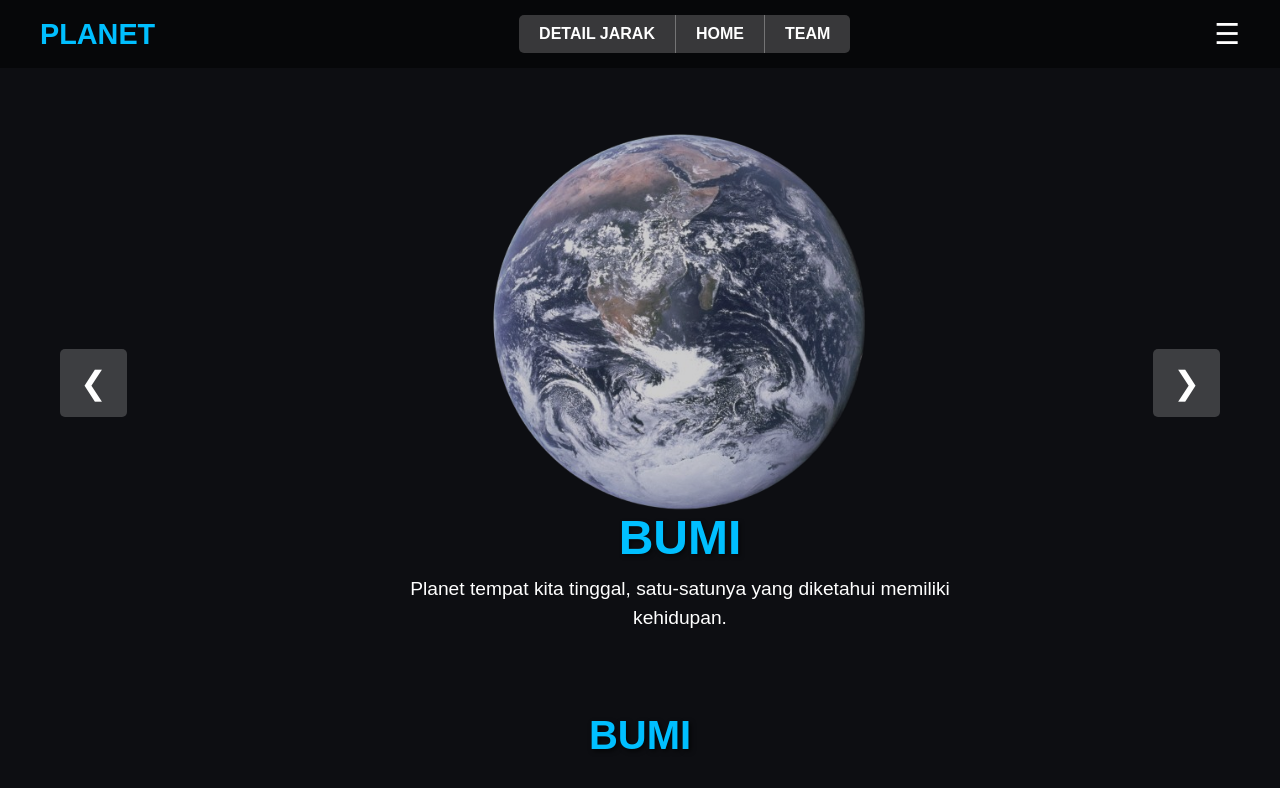
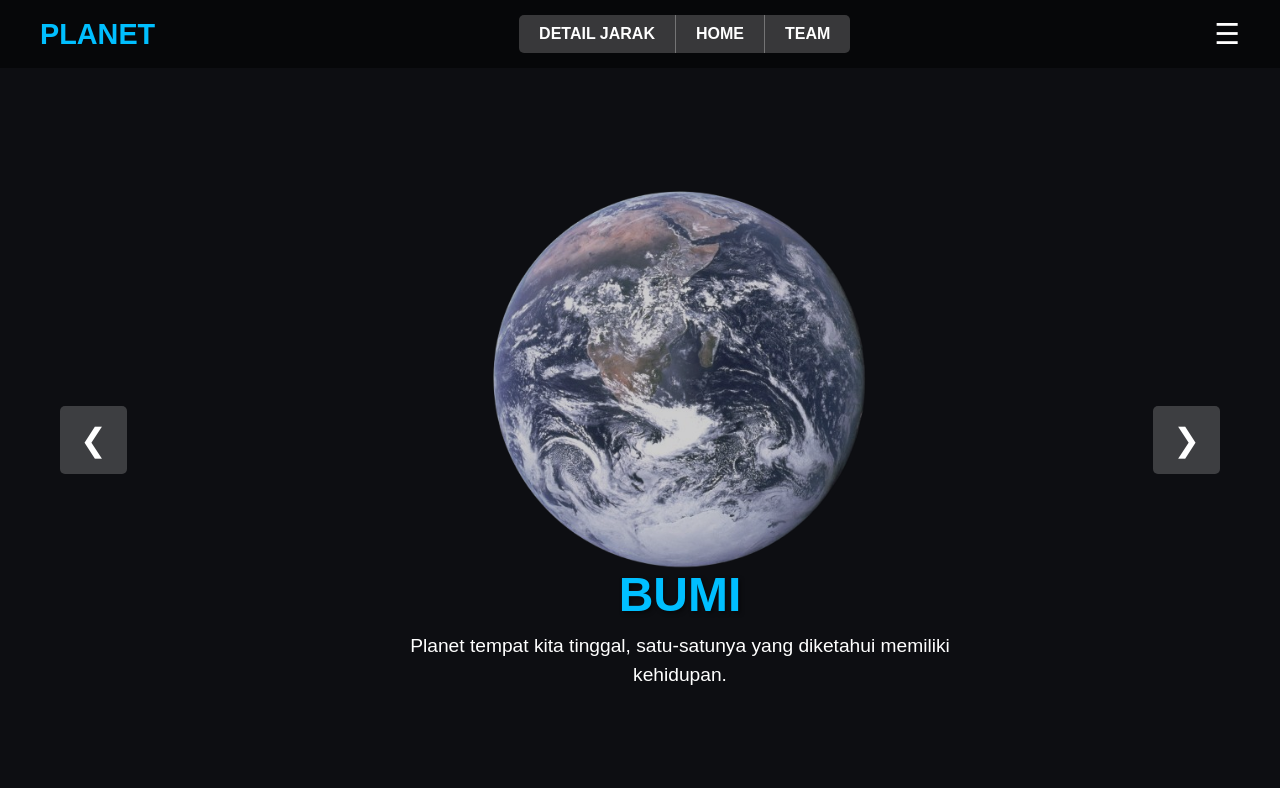
Before and after one commit to lukmannm/group-uas-web1-solar-system, a plain HTML site: page index.html in a window 1280 px wide. Drawn offline with Linux system fonts and the light colour scheme.

Commit message:
perbaikan tampilan

```diff
--- a/index.html
+++ b/index.html
@@ -100,7 +100,7 @@
             <button class="carousel-button prev">❮</button>
             <button class="carousel-button next">❯</button>
         </div>
-        <p id="current-planet-name"></p>
+
     </main>
 
     <script src="script.js"></script>
```
